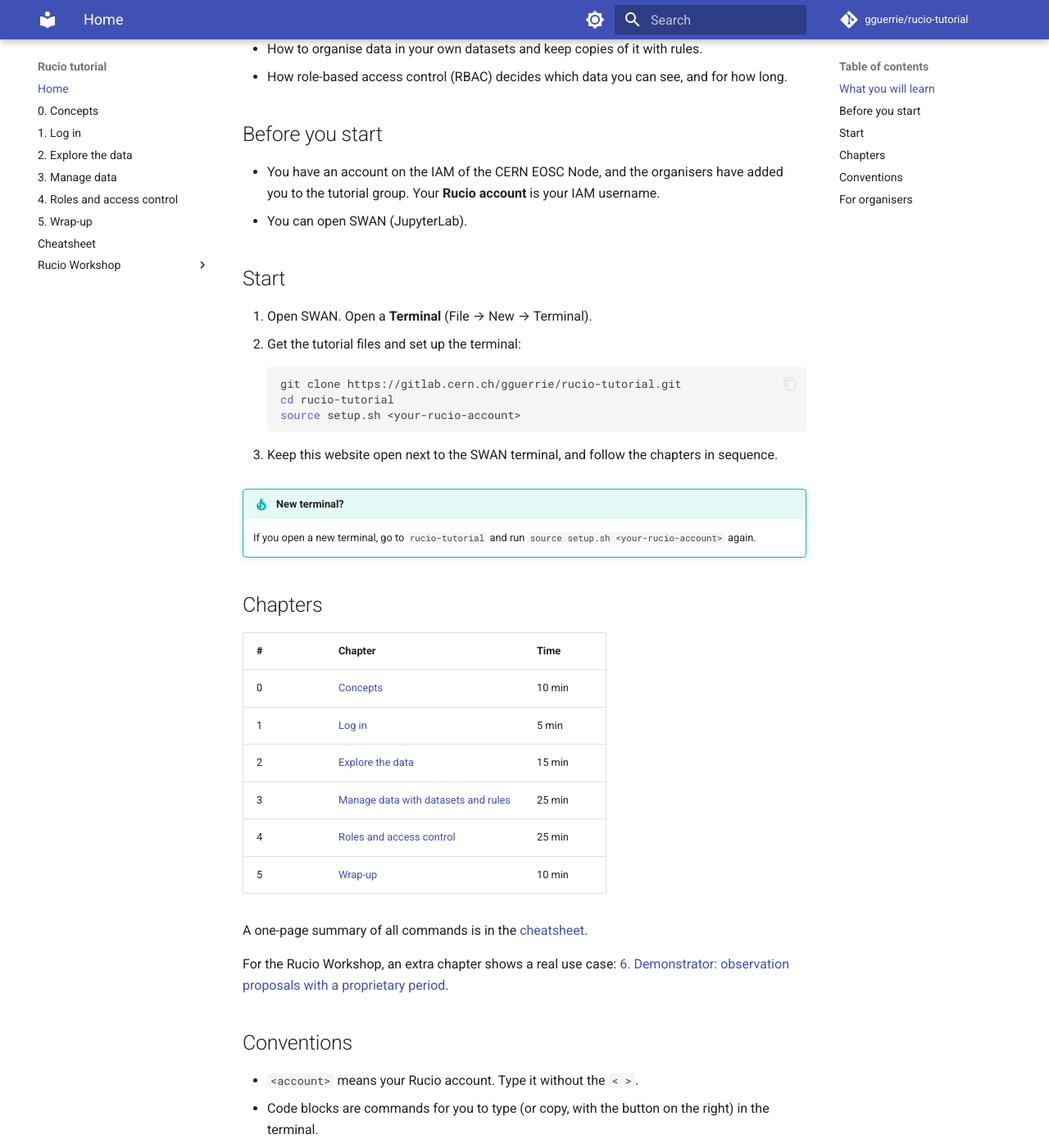
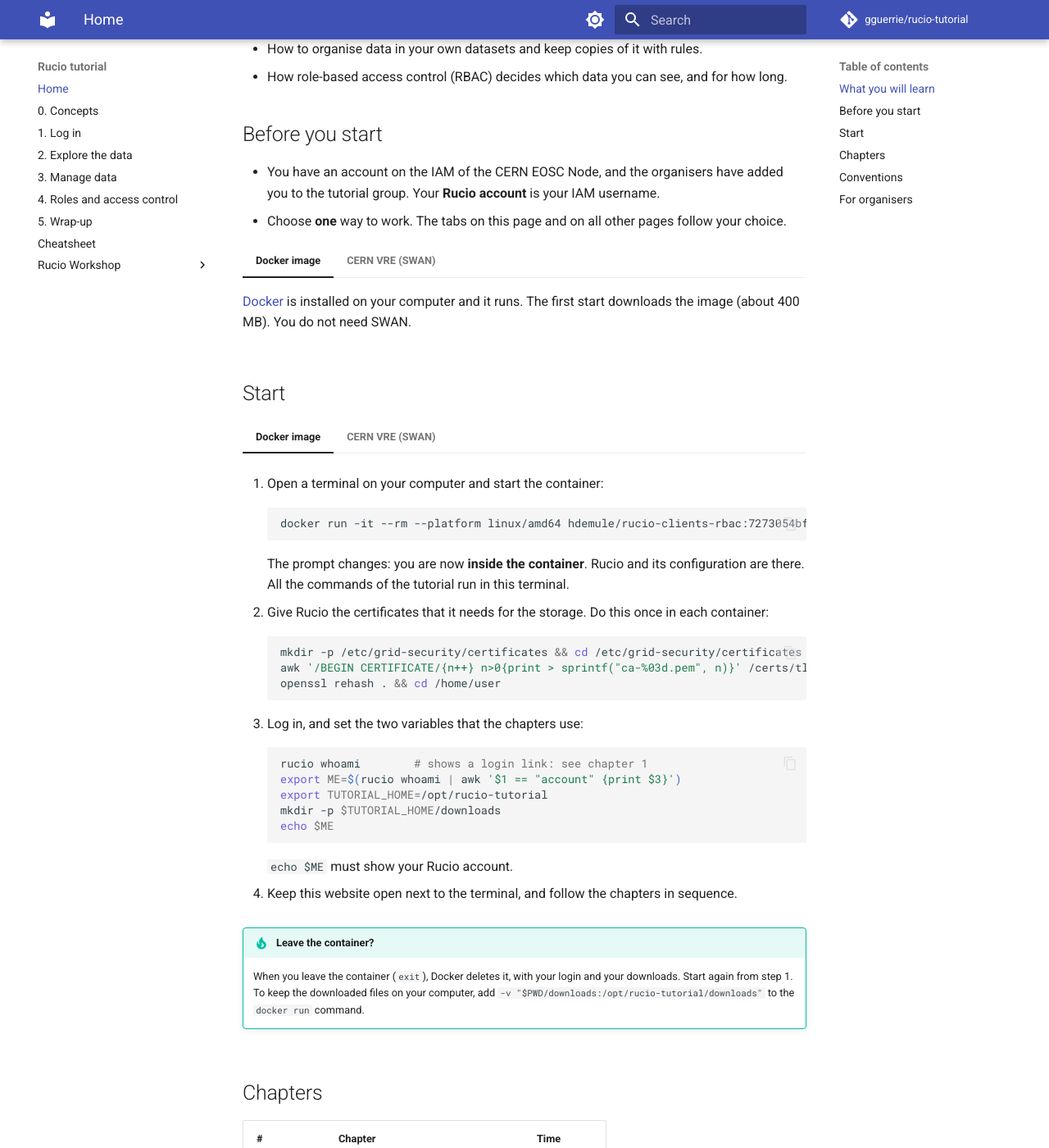
Before and after one commit to Soap2G/rucio-tutorial, an MkDocs documentation site: the page built from docs/index.md, in a window 1280 px wide and 1400 px high, scrolled down 409 px. Shown: the whole window at 82% size. Built offline with MkDocs 1.6.1 and Material for MkDocs 9.7.7, drawn with Linux system fonts in a browser that asks for light colours.

Commit message:
Add Docker image route next to SWAN, with synced tabs (Docker first)

````diff
--- a/docs/index.md
+++ b/docs/index.md
@@ -15,23 +15,72 @@ Duration: 90 minutes.
 ## Before you start
 
 - You have an account on the IAM of the CERN EOSC Node, and the organisers have added you to the tutorial group. Your **Rucio account** is your IAM username.
-- You can open SWAN (JupyterLab).
+- Choose **one** way to work. The tabs on this page and on all other pages follow your choice.
+
+=== "Docker image"
+
+    [Docker](https://docs.docker.com/get-docker/) is installed on your computer and it runs. The first start downloads the
+    image (about 400 MB). You do not need SWAN.
+
+=== "CERN VRE (SWAN)"
+
+    You can open SWAN (JupyterLab) on the CERN VRE.
 
 ## Start
 
-1. Open SWAN. Open a **Terminal** (File → New → Terminal).
-2. Get the tutorial files and set up the terminal:
+=== "Docker image"
 
-    ```bash
-    git clone https://gitlab.cern.ch/gguerrie/rucio-tutorial.git
-    cd rucio-tutorial
-    source setup.sh <your-rucio-account>
-    ```
+    1. Open a terminal on your computer and start the container:
 
-3. Keep this website open next to the SWAN terminal, and follow the chapters in sequence.
+        ```bash
+        docker run -it --rm --platform linux/amd64 hdemule/rucio-clients-rbac:7273054bfdc4
+        ```
 
-!!! tip "New terminal?"
-    If you open a new terminal, go to `rucio-tutorial` and run `source setup.sh <your-rucio-account>` again.
+        The prompt changes: you are now **inside the container**. Rucio and its configuration are there.
+        All the commands of the tutorial run in this terminal.
+
+    2. Give Rucio the certificates that it needs for the storage. Do this once in each container:
+
+        ```bash
+        mkdir -p /etc/grid-security/certificates && cd /etc/grid-security/certificates
+        awk '/BEGIN CERTIFICATE/{n++} n>0{print > sprintf("ca-%03d.pem", n)}' /certs/tls-ca-bundle.pem
+        openssl rehash . && cd /home/user
+        ```
+
+    3. Log in, and set the two variables that the chapters use:
+
+        ```bash
+        rucio whoami        # shows a login link: see chapter 1
+        export ME=$(rucio whoami | awk '$1 == "account" {print $3}')
+        export TUTORIAL_HOME=/opt/rucio-tutorial
+        mkdir -p $TUTORIAL_HOME/downloads
+        echo $ME
+        ```
+
+        `echo $ME` must show your Rucio account.
+
+    4. Keep this website open next to the terminal, and follow the chapters in sequence.
+
+    !!! tip "Leave the container?"
+        When you leave the container (`exit`), Docker deletes it, with your login and your downloads. Start again from step 1.
+        To keep the downloaded files on your computer, add `-v "$PWD/downloads:/opt/rucio-tutorial/downloads"` to the
+        `docker run` command.
+
+=== "CERN VRE (SWAN)"
+
+    1. Open SWAN. Open a **Terminal** (File → New → Terminal).
+    2. Get the tutorial files and set up the terminal:
+
+        ```bash
+        git clone https://gitlab.cern.ch/gguerrie/rucio-tutorial.git
+        cd rucio-tutorial
+        source setup.sh <your-rucio-account>
+        ```
+
+    3. Keep this website open next to the SWAN terminal, and follow the chapters in sequence.
+
+    !!! tip "New terminal?"
+        If you open a new terminal, go to `rucio-tutorial` and run `source setup.sh <your-rucio-account>` again.
 
 ## Chapters
 
--- a/mkdocs.yml
+++ b/mkdocs.yml
@@ -21,6 +21,7 @@ theme:
   name: material
   features:
     - content.code.copy
+    - content.tabs.link
     - navigation.footer
     - navigation.top
     - toc.follow
@@ -50,3 +51,5 @@ markdown_extensions:
   - pymdownx.highlight
   - pymdownx.inlinehilite
   - pymdownx.superfences
+  - pymdownx.tabbed:
+      alternate_style: true
````
Also changed, not shown: README.md (+1 -0 lines), admin/INSTRUCTOR.md (+1 -1 lines), docs/01-login.md (+9 -2 lines), docs/03-manage.md (+8 -2 lines).
